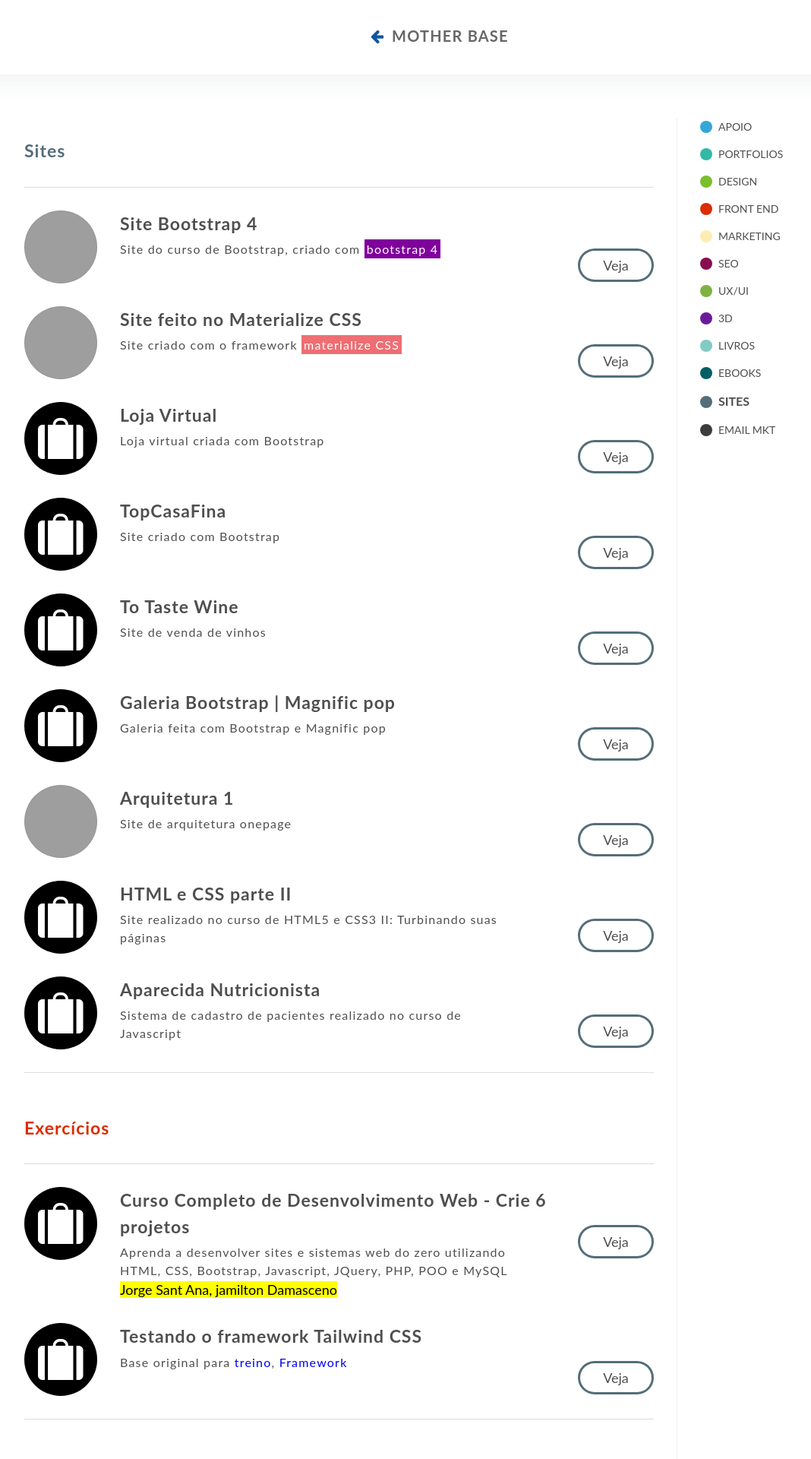
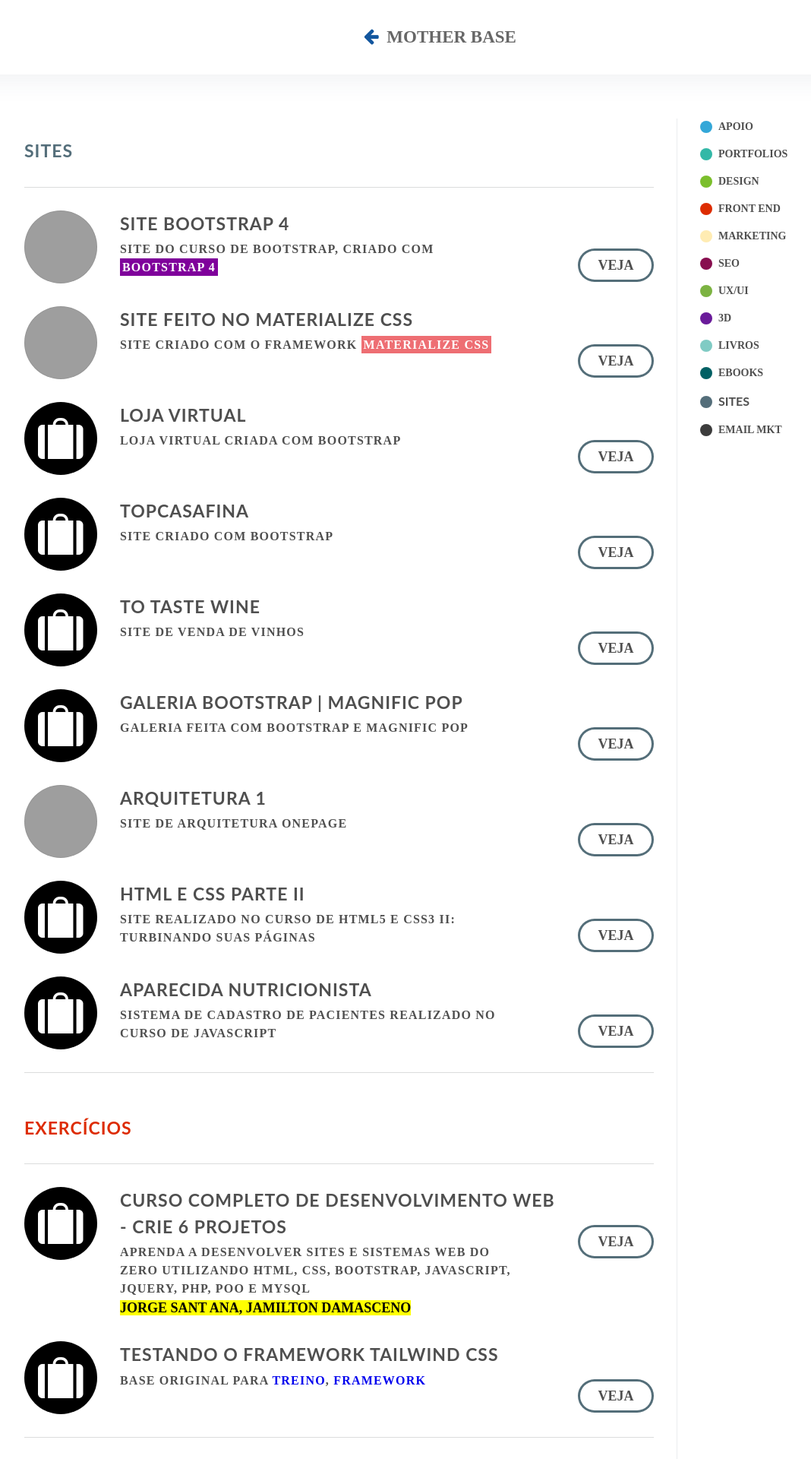
Before and after one commit to RobsonVinicius/robsondesigner, a PHP site: page /my/paginas/sites/index.html in a window 1280 px wide. Shown: the top 1920 px of the page at 76% size, without its empty margins (63-1131 px from the left). Run offline with PHP 8.4, Linux system fonts and the light colour scheme; grey boxes are pictures that could not be loaded.

Commit message:
Updated font Mother Base Site: Chakra Petch

```diff
--- a/my/base/css/mystyle.css
+++ b/my/base/css/mystyle.css
@@ -48,11 +48,11 @@
 	}
 
 header h1{
-	font-size:20px;
-	font-family:'Lato', sans-serif;
-	font-weight: 700;
-	letter-spacing:1.2px;
-	margin:0 0 5px 0;
+	font-size: 23px;
+	font-family: "Chakra Petch", serif;
+  font-weight: 900;
+  font-style: normal;
+	text-transform: uppercase;
 	color: #676767;
 	}
 
@@ -75,7 +75,6 @@ header h1{
 .linha2 {
 	border-bottom: 1px solid #ABABAB;
 	margin-bottom: 30px;
-
 	}
 
 .margen-titulo {
--- a/my/base/css/style-motherbase.css
+++ b/my/base/css/style-motherbase.css
@@ -174,7 +174,10 @@ h1,h2,h3,h4 {
 body {
 	-webkit-font-smoothing:antialiased;
 	-moz-osx-font-smoothing:grayscale;
-	font-family:'Lato', sans-serif;
+	font-family: "Chakra Petch", serif;
+  font-weight: 700;
+  font-style: normal;
+	text-transform: uppercase;
 	font-size:18px;
 	}
 
--- a/my/index.html
+++ b/my/index.html
@@ -8,6 +8,10 @@
   <meta name="viewport" content="width=device-width, initial-scale=1">
   <link href="base/favicon.ico" rel="shortcut icon" />
 
+  <link rel="preconnect" href="https://fonts.googleapis.com">
+  <link rel="preconnect" href="https://fonts.gstatic.com" crossorigin>
+  <link href="https://fonts.googleapis.com/css2?family=Chakra+Petch:ital,wght@0,300;0,400;0,500;0,600;0,700;1,300;1,400;1,500;1,600;1,700&display=swap" rel="stylesheet">
+
   <link rel="stylesheet" type="text/css" href="base/css/style-motherbase.css">
   <link rel="stylesheet" href="base/font-awesome-4.6.3/css/font-awesome.min.css">
   <link rel="stylesheet" href="base/css/mystyle.css">
@@ -16,7 +20,7 @@
 <body>
   <header class="header">
     <a href="index.html">
-      <div><h1>MOTHER BASE</h1></div>
+      <div><h1>Mother Base</h1></div>
     </a>
   </header>
   <main>
```
